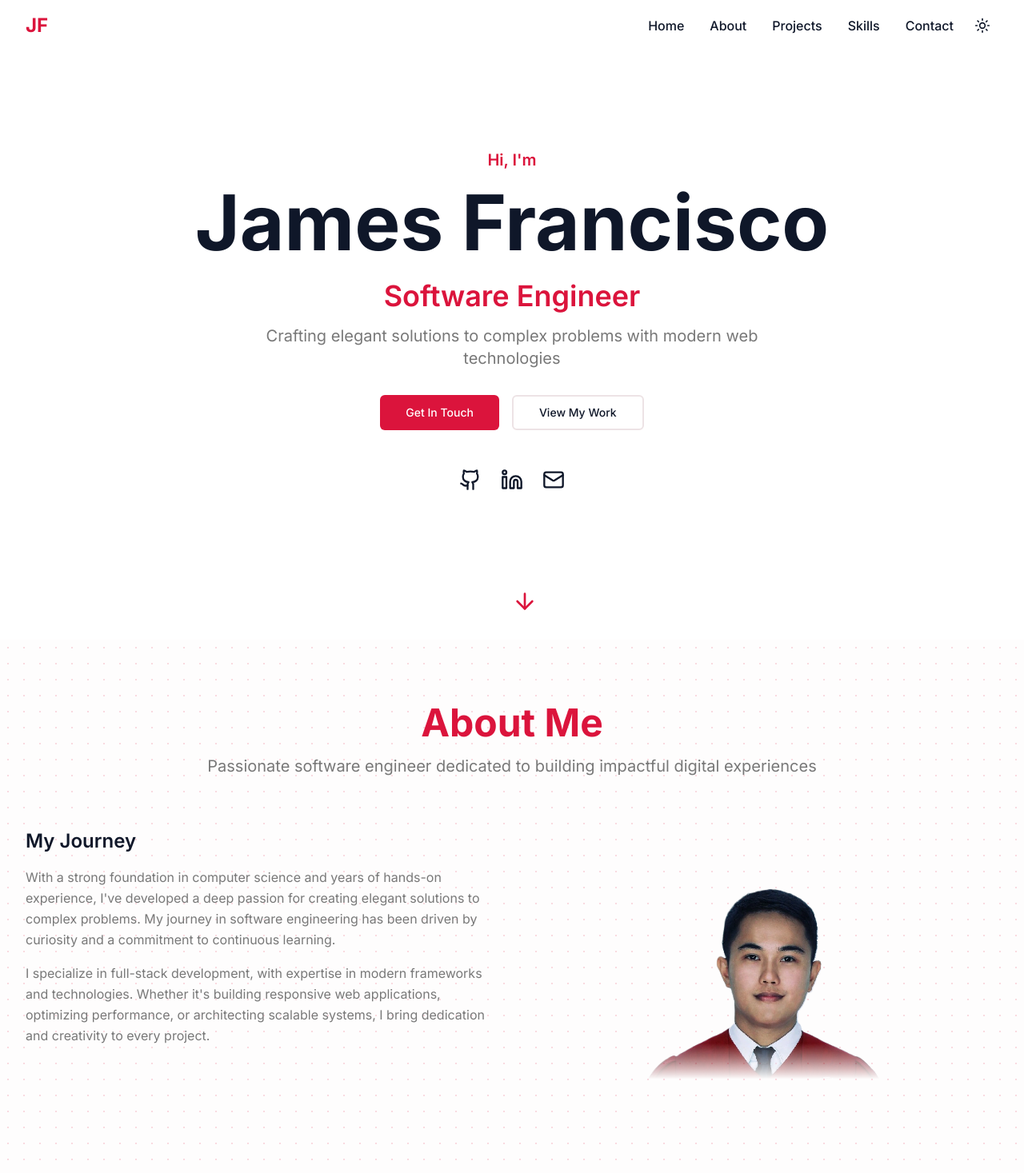
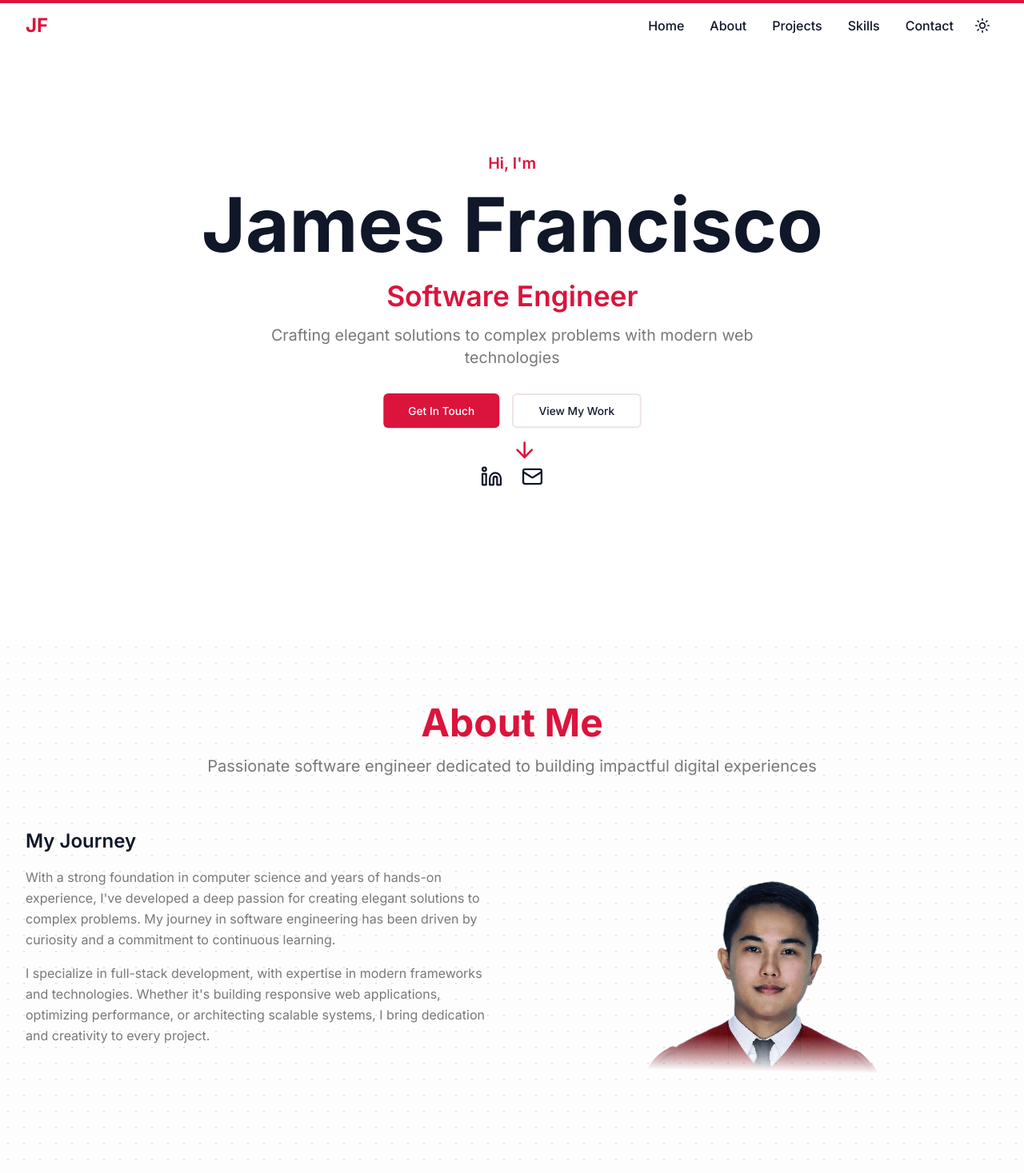
Before and after one commit to jksfrancisco/portfolio, a Next.js app: page / in a window 1280 px wide. Shown: the top 1467 px of the page at 80% size. Built offline with nearby package versions, Linux system fonts and the light colour scheme.

Commit message:
feat: optimize response of component

```diff
--- a/src/app/globals.css
+++ b/src/app/globals.css
@@ -79,7 +79,8 @@
   * {
     @apply border-border;
   }
+  html,
   body {
-    @apply bg-background text-foreground;
+    @apply bg-background text-foreground overflow-x-hidden;
   }
 }
--- a/src/app/page.tsx
+++ b/src/app/page.tsx
@@ -6,10 +6,12 @@ import Skills from "@/components/Skills"
 import Contact from "@/components/Contact"
 import Footer from "@/components/Footer"
 import ScrollToTop from "@/components/ScrollToTop"
+import ScrollProgress from "@/components/ScrollProgress"
 
 export default function Home() {
   return (
     <main className="min-h-screen">
+      <ScrollProgress />
       <Navbar />
       <Hero />
       <About />
--- a/src/components/About.tsx
+++ b/src/components/About.tsx
@@ -1,7 +1,7 @@
 "use client"
 
 import { useEffect, useRef } from "react"
-import { motion, useInView, useAnimation } from "framer-motion"
+import { motion, useInView, useAnimation, useScroll, useTransform } from "framer-motion"
 import { Code2, Rocket, Users, Zap } from "lucide-react"
 import { Card, CardContent, CardDescription, CardHeader, CardTitle } from "@/components/ui/card"
 import Image from "next/image"
@@ -31,8 +31,17 @@ const features = [
 
 export default function About() {
   const ref = useRef(null)
+  const imageRef = useRef(null)
   const isInView = useInView(ref, { once: true, margin: "-100px" })
   const controls = useAnimation()
+
+  // Image parallax effect (subtle)
+  const { scrollYProgress } = useScroll({
+    target: imageRef,
+    offset: ["start end", "end start"],
+  })
+  const imageY = useTransform(scrollYProgress, [0, 1], [20, -20])
+  const imageRotate = useTransform(scrollYProgress, [0, 1], [-2, 2])
 
   useEffect(() => {
     if (isInView) {
@@ -40,12 +49,33 @@ export default function About() {
     }
   }, [isInView, controls])
 
+  // Varied card animations - subtle entrance effects
+  const getCardVariants = (index: number) => {
+    const variants = [
+      // Card 0: Slide from left
+      { hidden: { x: -50, opacity: 0 }, visible: { x: 0, opacity: 1 } },
+      // Card 1: Slide from right
+      { hidden: { x: 50, opacity: 0 }, visible: { x: 0, opacity: 1 } },
+      // Card 2: Slide from bottom
+      { hidden: { y: 50, opacity: 0 }, visible: { y: 0, opacity: 1 } },
+      // Card 3: Scale in
+      { hidden: { scale: 0.9, opacity: 0 }, visible: { scale: 1, opacity: 1 } },
+    ]
+    return {
+      hidden: variants[index].hidden,
+      visible: {
+        ...variants[index].visible,
+        transition: { duration: 0.5, ease: "easeOut" as const },
+      },
+    }
+  }
+
   const containerVariants = {
     hidden: { opacity: 0 },
     visible: {
       opacity: 1,
       transition: {
-        staggerChildren: 0.2,
+        staggerChildren: 0.15,
       },
     },
   }
@@ -107,11 +137,17 @@ export default function About() {
             variants={itemVariants}
             className="flex items-center justify-center"
           >
+            <motion.div
+              ref={imageRef}
+              style={{ y: imageY, rotate: imageRotate }}
+              className="relative w-full aspect-square max-w-md rounded-lg overflow-hidden"
+            >
               <div
-              className="relative w-full aspect-square max-w-md rounded-lg overflow-hidden"
                 style={{
                   maskImage: 'linear-gradient(to bottom, black 60%, transparent 70%)',
-                WebkitMaskImage: 'linear-gradient(to bottom, black 60%, transparent 70%)'
+                  WebkitMaskImage: 'linear-gradient(to bottom, black 60%, transparent 70%)',
+                  height: '100%',
+                  width: '100%',
                 }}
               >
                 <Image
@@ -124,6 +160,7 @@ export default function About() {
               </div>
             </motion.div>
           </motion.div>
+        </motion.div>
 
         <motion.div
           initial="hidden"
@@ -134,7 +171,7 @@ export default function About() {
           {features.map((feature, index) => (
             <motion.div
               key={feature.title}
-              variants={itemVariants}
+              variants={getCardVariants(index)}
             >
               <Card className="h-full border-t-2 border-t-primary">
                 <CardHeader>
--- a/src/components/Hero.tsx
+++ b/src/components/Hero.tsx
@@ -1,10 +1,24 @@
 "use client"
 
-import { motion } from "framer-motion"
-import { ArrowDown, Github, Linkedin, Mail } from "lucide-react"
+import { motion, useScroll, useTransform } from "framer-motion"
+import { ArrowDown, Linkedin, Mail } from "lucide-react"
 import { Button } from "@/components/ui/button"
+import { getParallaxMultiplier } from "@/lib/animation-utils"
 
 export default function Hero() {
+  // Scroll-based parallax effects (subtle)
+  const { scrollYProgress } = useScroll()
+  const parallaxMultiplier = getParallaxMultiplier()
+
+  // Different parallax speeds for depth effect (reduced intensity)
+  const shapesY = useTransform(scrollYProgress, [0, 1], [0, -100 * parallaxMultiplier])
+  const particlesY = useTransform(scrollYProgress, [0, 1], [0, -150 * parallaxMultiplier])
+  const codeLinesY = useTransform(scrollYProgress, [0, 1], [0, -200 * parallaxMultiplier])
+
+  // Gentle fade out main content on scroll
+  const contentOpacity = useTransform(scrollYProgress, [0, 0.4], [1, 0.3])
+  const contentScale = useTransform(scrollYProgress, [0, 0.4], [1, 0.98])
+
   const containerVariants = {
     hidden: { opacity: 0 },
     visible: {
@@ -26,13 +40,14 @@ export default function Hero() {
   }
 
   return (
-    <section id="home" className="min-h-screen flex items-center justify-center relative overflow-hidden bg-background">
+    <section id="home" className="min-h-screen flex items-center justify-center relative overflow-hidden overflow-x-hidden bg-background">
       {/* Modern Tech Background */}
-      <div className="absolute inset-0 -z-10">
+      <div className="absolute inset-0 -z-10 overflow-hidden">
         {/* Base grid */}
         <div className="absolute inset-0 tech-grid opacity-30" />
 
-        {/* Animated geometric shapes */}
+        {/* Animated geometric shapes - Parallax Layer 1 (slowest) */}
+        <motion.div style={{ y: shapesY }}>
           {[...Array(6)].map((_, i) => (
             <motion.div
               key={i}
@@ -56,8 +71,10 @@ export default function Hero() {
               }}
             />
           ))}
+        </motion.div>
 
-        {/* Floating particles */}
+        {/* Floating particles - Parallax Layer 2 (medium) */}
+        <motion.div style={{ y: particlesY }}>
           {[...Array(20)].map((_, i) => (
             <motion.div
               key={`particle-${i}`}
@@ -77,9 +94,13 @@ export default function Hero() {
               }}
             />
           ))}
+        </motion.div>
 
-        {/* Code-like lines */}
-        <div className="absolute inset-0 opacity-5 font-mono text-xs text-primary overflow-hidden">
+        {/* Code-like lines - Parallax Layer 3 (fastest) */}
+        <motion.div
+          className="absolute inset-0 opacity-5 font-mono text-xs text-primary overflow-hidden"
+          style={{ y: codeLinesY }}
+        >
           {[...Array(15)].map((_, i) => (
             <motion.div
               key={`code-${i}`}
@@ -96,7 +117,7 @@ export default function Hero() {
               {`<div className="tech-${i}"> {code.map(line => execute())} </div>`}
             </motion.div>
           ))}
-        </div>
+        </motion.div>
 
         {/* Gradient overlay */}
         <div className="absolute inset-0 bg-[radial-gradient(circle_at_top_right,_var(--tw-gradient-stops))] from-primary/5 via-transparent to-transparent" />
@@ -106,6 +127,7 @@ export default function Hero() {
         variants={containerVariants}
         initial="hidden"
         animate="visible"
+        style={{ opacity: contentOpacity, scale: contentScale }}
         className="max-w-4xl mx-auto px-4 sm:px-6 lg:px-8 text-center z-10"
       >
         <motion.div variants={itemVariants}>
@@ -148,17 +170,7 @@ export default function Hero() {
 
         <motion.div variants={itemVariants} className="flex justify-center gap-6">
           <motion.a
-            href="https://github.com"
-            target="_blank"
-            rel="noopener noreferrer"
-            whileHover={{ scale: 1.2, rotate: 5 }}
-            whileTap={{ scale: 0.9 }}
-            className="text-foreground hover:text-primary transition-colors"
-          >
-            <Github size={28} />
-          </motion.a>
-          <motion.a
-            href="https://linkedin.com"
+            href="https://www.linkedin.com/in/james-f-b802a0319"
             target="_blank"
             rel="noopener noreferrer"
             whileHover={{ scale: 1.2, rotate: -5 }}
@@ -168,7 +180,7 @@ export default function Hero() {
             <Linkedin size={28} />
           </motion.a>
           <motion.a
-            href="mailto:james@example.com"
+            href="mailto:jf2023kheil@gmail.com"
             whileHover={{ scale: 1.2, rotate: 5 }}
             whileTap={{ scale: 0.9 }}
             className="text-foreground hover:text-primary transition-colors"
--- a/src/components/Projects.tsx
+++ b/src/components/Projects.tsx
@@ -62,12 +62,37 @@ export default function Projects() {
     }
   }, [isInView, controls])
 
+  // Simplified entrance patterns for each project card
+  const getProjectVariants = (index: number) => {
+    const patterns = [
+      // Card 0: Slide from left
+      { hidden: { x: -40, opacity: 0 }, visible: { x: 0, opacity: 1 } },
+      // Card 1: Slide from bottom
+      { hidden: { y: 40, opacity: 0 }, visible: { y: 0, opacity: 1 } },
+      // Card 2: Slide from right
+      { hidden: { x: 40, opacity: 0 }, visible: { x: 0, opacity: 1 } },
+      // Card 3: Fade in + slight scale
+      { hidden: { scale: 0.95, opacity: 0 }, visible: { scale: 1, opacity: 1 } },
+      // Card 4: Slide from bottom
+      { hidden: { y: 40, opacity: 0 }, visible: { y: 0, opacity: 1 } },
+      // Card 5: Fade in + slight scale
+      { hidden: { scale: 0.95, opacity: 0 }, visible: { scale: 1, opacity: 1 } },
+    ]
+    return {
+      hidden: patterns[index % patterns.length].hidden,
+      visible: {
+        ...patterns[index % patterns.length].visible,
+        transition: { duration: 0.5, ease: "easeOut" as const },
+      },
+    }
+  }
+
   const containerVariants = {
     hidden: { opacity: 0 },
     visible: {
       opacity: 1,
       transition: {
-        staggerChildren: 0.1,
+        staggerChildren: 0.08,
       },
     },
   }
@@ -113,7 +138,7 @@ export default function Projects() {
           {projects.map((project, index) => (
             <motion.div
               key={project.title}
-              variants={itemVariants}
+              variants={getProjectVariants(index)}
             >
               <Card className="h-full flex flex-col overflow-hidden border-l-4 border-l-primary">
                 <CardHeader>
--- /dev/null
+++ b/src/components/ScrollProgress.tsx
@@ -0,0 +1,19 @@
+"use client"
+
+import { motion, useScroll, useSpring } from "framer-motion"
+
+export default function ScrollProgress() {
+  const { scrollYProgress } = useScroll()
+  const scaleX = useSpring(scrollYProgress, {
+    stiffness: 100,
+    damping: 30,
+    restDelta: 0.001,
+  })
+
+  return (
+    <motion.div
+      className="fixed top-0 left-0 right-0 h-1 bg-primary origin-left pointer-events-none"
+      style={{ scaleX, zIndex: 9999 }}
+    />
+  )
+}
--- a/src/components/Skills.tsx
+++ b/src/components/Skills.tsx
@@ -45,6 +45,7 @@ const skillCategories = [
 
 function SkillBar({ skill, delay }: { skill: { name: string; level: number }; delay: number }) {
   const [width, setWidth] = useState(0)
+  const [counter, setCounter] = useState(0)
   const ref = useRef(null)
   const isInView = useInView(ref, { once: true })
 
@@ -52,6 +53,17 @@ function SkillBar({ skill, delay }: { skill: { name: string; level: number }; de
     if (isInView) {
       setTimeout(() => {
         setWidth(skill.level)
+        // Animate counter
+        const interval = setInterval(() => {
+          setCounter((prev) => {
+            if (prev >= skill.level) {
+              clearInterval(interval)
+              return skill.level
+            }
+            return prev + 2
+          })
+        }, 20)
+        return () => clearInterval(interval)
       }, delay)
     }
   }, [isInView, skill.level, delay])
@@ -60,14 +72,17 @@ function SkillBar({ skill, delay }: { skill: { name: string; level: number }; de
     <div ref={ref} className="mb-4">
       <div className="flex justify-between mb-2">
         <span className="text-sm font-medium">{skill.name}</span>
-        <span className="text-sm text-muted-foreground">{skill.level}%</span>
+        <span className="text-sm text-muted-foreground">{counter}%</span>
       </div>
       <div className="h-2.5 bg-secondary rounded-full overflow-hidden">
         <motion.div
           className="h-full bg-primary rounded-full"
           initial={{ width: 0 }}
-          animate={{ width: `${width}%` }}
-          transition={{ duration: 1, ease: "easeOut" as const }}
+          animate={{
+            width: `${width}%`,
+            boxShadow: width === skill.level ? '0 0 10px hsl(var(--primary))' : 'none'
+          }}
+          transition={{ duration: 1, ease: [0.6, 0.05, 0.01, 0.9] as const }}
         />
       </div>
     </div>
@@ -85,12 +100,33 @@ export default function Skills() {
     }
   }, [isInView, controls])
 
+  // Subtle entrance animations for category cards
+  const getSkillCardVariants = (index: number) => {
+    const positions = [
+      // Card 0: Slide from left
+      { hidden: { x: -30, opacity: 0 }, visible: { x: 0, opacity: 1 } },
+      // Card 1: Slide from right
+      { hidden: { x: 30, opacity: 0 }, visible: { x: 0, opacity: 1 } },
+      // Card 2: Slide from left
+      { hidden: { x: -30, opacity: 0 }, visible: { x: 0, opacity: 1 } },
+      // Card 3: Slide from right
+      { hidden: { x: 30, opacity: 0 }, visible: { x: 0, opacity: 1 } },
+    ]
+    return {
+      hidden: positions[index].hidden,
+      visible: {
+        ...positions[index].visible,
+        transition: { duration: 0.5, ease: "easeOut" as const },
+      },
+    }
+  }
+
   const containerVariants = {
     hidden: { opacity: 0 },
     visible: {
       opacity: 1,
       transition: {
-        staggerChildren: 0.15,
+        staggerChildren: 0.2,
       },
     },
   }
@@ -102,6 +138,20 @@ export default function Skills() {
       scale: 1,
       transition: { duration: 0.6, ease: "easeOut" as const },
     },
+  }
+
+  // Subtle wave animation for tech tags
+  const techTagVariants = {
+    hidden: { scale: 0.8, opacity: 0 },
+    visible: (i: number) => ({
+      scale: 1,
+      opacity: 1,
+      transition: {
+        delay: i * 0.03,
+        duration: 0.3,
+        ease: "easeOut" as const,
+      },
+    }),
   }
 
   return (
@@ -134,7 +184,7 @@ export default function Skills() {
           className="grid md:grid-cols-2 gap-8"
         >
           {skillCategories.map((category, categoryIndex) => (
-            <motion.div key={category.category} variants={itemVariants}>
+            <motion.div key={category.category} variants={getSkillCardVariants(categoryIndex)}>
               <Card className="h-full border-t-2 border-t-primary">
                 <CardHeader>
                   <div className="h-1.5 w-20 bg-primary rounded-full mb-4" />
@@ -181,9 +231,10 @@ export default function Skills() {
               ].map((tech, index) => (
                 <motion.span
                   key={tech}
-                  initial={{ opacity: 0, scale: 0 }}
-                  animate={{ opacity: 1, scale: 1 }}
-                  transition={{ delay: index * 0.05, duration: 0.3 }}
+                  variants={techTagVariants}
+                  initial="hidden"
+                  animate={controls}
+                  custom={index}
                   className="px-4 py-2 bg-primary/10 border border-primary/30 rounded-full text-sm font-medium"
                 >
                   {tech}
--- /dev/null
+++ b/src/lib/animation-utils.ts
@@ -0,0 +1,75 @@
+// Reusable animation variants and configurations for Framer Motion
+
+// Slide animation variants
+export const slideVariants = {
+  slideFromLeft: {
+    hidden: { x: -100, opacity: 0 },
+    visible: { x: 0, opacity: 1 },
+  },
+  slideFromRight: {
+    hidden: { x: 100, opacity: 0 },
+    visible: { x: 0, opacity: 1 },
+  },
+  slideFromTop: {
+    hidden: { y: -100, opacity: 0 },
+    visible: { y: 0, opacity: 1 },
+  },
+  slideFromBottom: {
+    hidden: { y: 100, opacity: 0 },
+    visible: { y: 0, opacity: 1 },
+  },
+}
+
+// Scale animation variants
+export const scaleVariants = {
+  scaleIn: {
+    hidden: { scale: 0.8, opacity: 0 },
+    visible: { scale: 1, opacity: 1 },
+  },
+  scaleOut: {
+    hidden: { scale: 1.2, opacity: 0 },
+    visible: { scale: 1, opacity: 1 },
+  },
+}
+
+// Rotate animation variants
+export const rotateVariants = {
+  rotateIn: {
+    hidden: { rotate: -10, opacity: 0 },
+    visible: { rotate: 0, opacity: 1 },
+  },
+}
+
+// Custom easing presets
+export const easings = {
+  smooth: [0.6, 0.05, 0.01, 0.9] as const,
+  spring: { type: "spring" as const, stiffness: 100, damping: 15 },
+}
+
+// Check if user prefers reduced motion
+export const prefersReducedMotion = (): boolean => {
+  if (typeof window === "undefined") return false
+  return window.matchMedia("(prefers-reduced-motion: reduce)").matches
+}
+
+// Wrap variants with reduced motion support
+export const safeVariants = <T extends Record<string, any>>(variants: T): T => {
+  if (prefersReducedMotion()) {
+    return {
+      hidden: { opacity: 0 },
+      visible: { opacity: 1 },
+    } as T
+  }
+  return variants
+}
+
+// Mobile detection helper
+export const isMobileDevice = (): boolean => {
+  if (typeof window === "undefined") return false
+  return window.innerWidth < 768
+}
+
+// Get parallax multiplier based on device
+export const getParallaxMultiplier = (): number => {
+  return isMobileDevice() ? 0.5 : 1
+}
```
Lines whose indentation alone changed are shown as unchanged.
